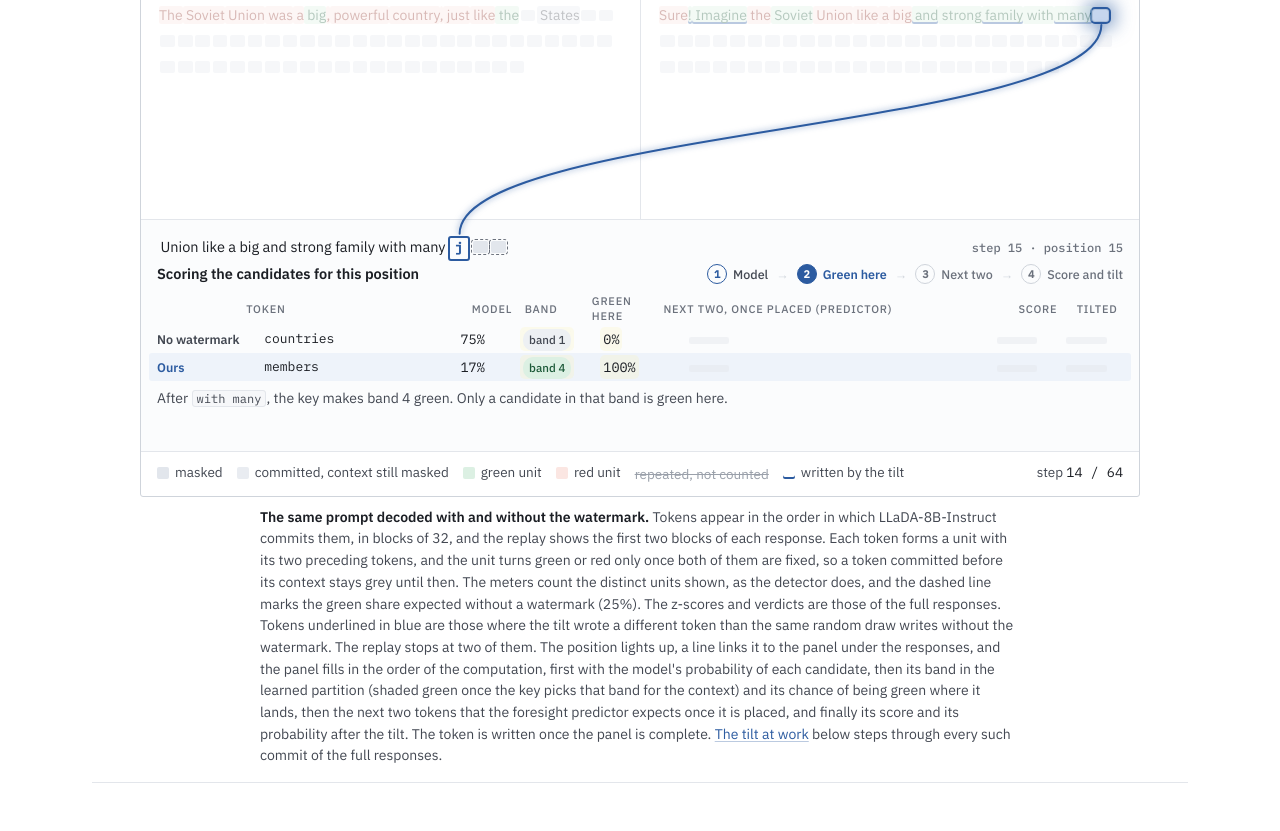
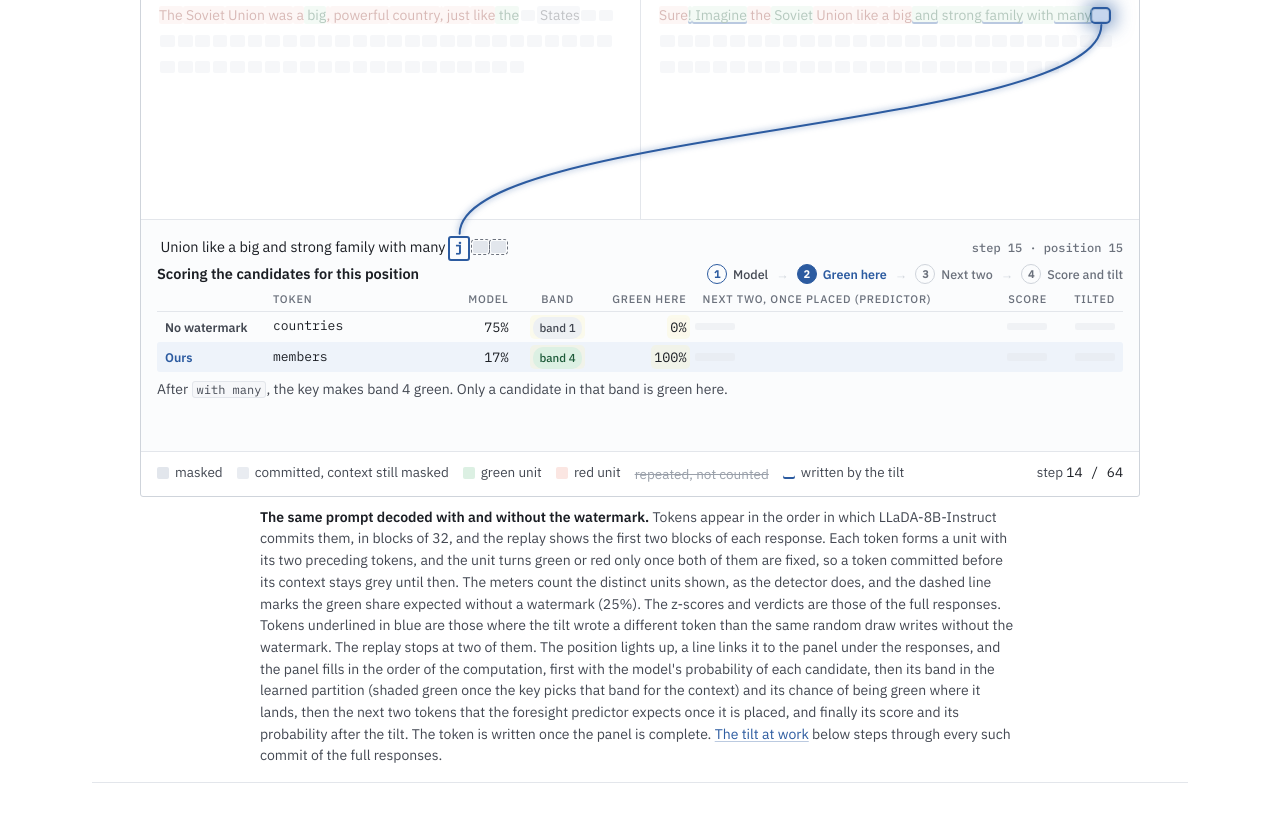
Before and after one commit to hyojuun/lfbb, a plain HTML site: page docs/index.html in a window 1280 px wide. Shown: the part 859-1690 px from the top of the page. Drawn offline with nearby package versions, Linux system fonts and the light colour scheme.

Commit message:
Align the replay panel's columns with one grid
The panel's header and value rows were separate grids sized in em, so the
header row, set in a smaller font, got narrower columns than the values. They
are now cells of one grid with fixed column widths: numbers right-aligned on
tabular figures, bands centered, and the highlight of our row drawn once behind
it (per-cell backgrounds left seams at fractional pixel widths). The README GIF
is regenerated.

```diff
--- a/docs/index.html
+++ b/docs/index.html
@@ -126,11 +126,17 @@ a.btn.primary:hover { background: #343944; border-color: #343944; }
 .why-ctx .slot { display: inline-block; margin: 0 .15em; padding: 0 .4em; border: 2px solid var(--blue); border-radius: 3px; color: var(--blue); font: 600 13px/1.6 var(--mono); vertical-align: .05em; }
 .why-ctx .slot.lit { animation: lit-j 1s ease-out; }
 @keyframes lit-j { from { background: var(--blue-bg); box-shadow: 0 0 0 0 rgba(44, 91, 160, .7), 0 0 18px 7px rgba(44, 91, 160, .6); } to { box-shadow: 0 0 0 10px rgba(44, 91, 160, 0), 0 0 0 0 rgba(44, 91, 160, 0); } }
-.why-row { display: grid; grid-template-columns: 7.2em minmax(0, 1fr) 3.9em 5.2em 5.6em minmax(0, 1.6fr) 4.4em 4.2em; gap: 0 10px; align-items: center; padding: 5px 0; font: 13.5px/1.35 var(--sans); color: var(--ink2); }
-.why-row.h { padding: 4px 0 2px; font: 500 11px/1.3 var(--sans); text-transform: uppercase; letter-spacing: .07em; color: var(--ink3); }
-.why-row.ours { background: var(--blue-bg); margin: 0 -8px; padding: 5px 8px; border-radius: 3px; }
-.why-row .who { font: 600 12.5px/1.3 var(--sans); color: var(--ink2); }
-.why-row.ours .who { color: var(--blue); }
+.why-g { display: grid; grid-template-columns: 108px minmax(0, 19%) 68px 82px 96px minmax(0, 1fr) 76px 68px; align-items: center; margin-top: 2px; font: 13.5px/1.35 var(--sans); color: var(--ink2); font-variant-numeric: tabular-nums; }
+.why-g > span { min-width: 0; padding: 6px 8px; }
+.why-g .hd { align-self: end; padding: 2px 8px 5px; font: 500 11px/1.3 var(--sans); text-transform: uppercase; letter-spacing: .07em; color: var(--ink3); white-space: nowrap; }
+.why-g .hd.wr { white-space: normal; }
+.why-g .rule { grid-area: 1 / 1 / 2 / -1; align-self: end; height: 0; padding: 0; border-bottom: 1px solid var(--rule); }
+.why-g .hl { grid-area: 3 / 1 / 4 / -1; align-self: stretch; padding: 0; background: var(--blue-bg); border-radius: 3px; }
+.why-g .who { font: 600 12.5px/1.3 var(--sans); color: var(--ink2); }
+.why-g .who.ours { color: var(--blue); }
+.why-g .r { text-align: right; } .why-g .c { text-align: center; }
+.why-g .wait::after { left: 8px; bottom: auto; top: 50%; margin-top: -.28em; }
+.why-g .r.wait::after { left: auto; right: 8px; } .why-g .c.wait::after { left: 50%; margin-left: -1.5em; }
 .why .bd { font: 500 11.5px/1 var(--sans); padding: 3px 6px 4px; border-radius: 10px; background: #edf0f3; color: var(--ink2); white-space: nowrap; }
 .why .bd.on { background: var(--green-bg); color: var(--green-ink); }
 .why .wait { position: relative; }
@@ -151,7 +157,7 @@ a.btn.primary:hover { background: #343944; border-color: #343944; }
 .why-v { margin: 7px 0 0; font: 14px/1.55 var(--sans); color: var(--ink2); }
 @media (max-width: 640px) {
   .why { min-height: 0; }
-  .why-row { display: none; }
+  .why-g { display: none; }
   .why-t { display: grid; }
 }
 @media (max-width: 760px) {
@@ -706,20 +712,25 @@ footer { border-top: 1px solid var(--rule); margin-top: 3rem; padding: 1.5rem 0
   function whyHTML(k, ch, n = 4, title) {
     const at = committedAt(k, ch.s), { o, z } = reasonOf(ch), G = 0.25;
     const stat = (v) => '<span class="stat">' + v + "</span>";
+    // what the panel shows of each candidate: the stage that computes it, its value and its class (r and c align right and center)
     const cols = [
       ["Token", 1, (c) => esc(shown(c.t)), "mx-tok"],
-      ["Model", 1, (c) => stat(pct(c.p))],
-      ["Band", 2, (c) => '<span class="bd' + (ch.green && c.b === ch.green ? " on" : "") + '">band ' + c.b + "</span>"],
-      ["Green here", 2, (c) => stat(pct(c.own))],
+      ["Model", 1, (c) => stat(pct(c.p)), "r"],
+      ["Band", 2, (c) => '<span class="bd' + (ch.green && c.b === ch.green ? " on" : "") + '">band ' + c.b + "</span>", "c"],
+      ["Green here", 2, (c) => stat(pct(c.own)), "r"],
       ["Next two", 3, (c) => nextsHTML(c) + stat(pct(nextAvg(c))), "nxt"],
-      ["Score", 4, (c) => stat(sgn(c.own - G + nextAvg(c) - G))],
-      ["Tilted", 4, (c) => stat(pct(c.q))],
+      ["Score", 4, (c) => stat(sgn(c.own - G + nextAvg(c) - G)), "r"],
+      ["Tilted", 4, (c) => stat(pct(c.q)), "r"],
     ];
-    const cell = ([, m, f, cls], c) => '<span class="' + (cls || "") + (m > n ? " wait" : m === n ? " new" : "") + '"><span class="v">' + f(c) + "</span></span>";
+    const cell = ([, m, f, cls], c, attr = "") => '<span class="' + (cls || "") + (m > n ? " wait" : m === n ? " new" : "") + '"' + attr + '><span class="v">' + f(c) + "</span></span>";
     const head = (h) => (h === "Next two" ? "Next two, once placed (" + (ch.predictor ? "predictor" : "current beliefs") + ")" : h === "Score" ? '<span title="(green here − 25%) + (next two − 25%)">Score</span>' : h);
-    // one row per candidate on wide screens, one row per quantity on phones
-    const wide = '<div class="why-row h"><span></span>' + cols.map(([h]) => "<span>" + head(h) + "</span>").join("") + "</div>" +
-      [[z, "No watermark", "orig"], [o, "Ours", "ours"]].map(([c, who, cls]) => '<div class="why-row ' + cls + '"><span class="who">' + who + "</span>" + cols.map((q) => cell(q, c)).join("") + "</div>").join("");
+    // one row per candidate on wide screens, one row per quantity on phones. The wide layout is one grid, so every header sits over its
+    // values, and the highlight of our row is one rectangle behind it
+    const place = (r, c) => ' style="grid-area: ' + r + " / " + c + '"';
+    const wide = '<div class="why-g"><span class="rule"></span><span class="hl"></span>' +
+      cols.map(([h, , , cls], i) => '<span class="hd' + (cls === "r" || cls === "c" ? " " + cls : cls === "nxt" ? " wr" : "") + '"' + place(1, i + 2) + ">" + head(h) + "</span>").join("") +
+      [[z, "No watermark", ""], [o, "Ours", " ours"]].map(([c, who, cls], r) => '<span class="who' + cls + '"' + place(r + 2, 1) + ">" + who + "</span>" +
+        cols.map((q, i) => cell(q, c, place(r + 2, i + 2))).join("")).join("") + "</div>";
     const narrow = '<div class="why-t"><span></span><span class="who">No watermark</span><span class="who ours">Ours</span>' + cols.map((q) => '<span class="lab">' + q[0] + "</span>" + cell(q, z) + cell(q, o)).join("") + "</div>";
     const note = n < 0 ? "The replay stops at two of the tokens underlined in blue, where the tilt writes a different token than the same random draw writes without the watermark, and computes each of them step by step."
       : n === 0 ? "The tilt reaches position j and scores its candidates before the commit."
```
Also changed, not shown: assets/demo.gif.
